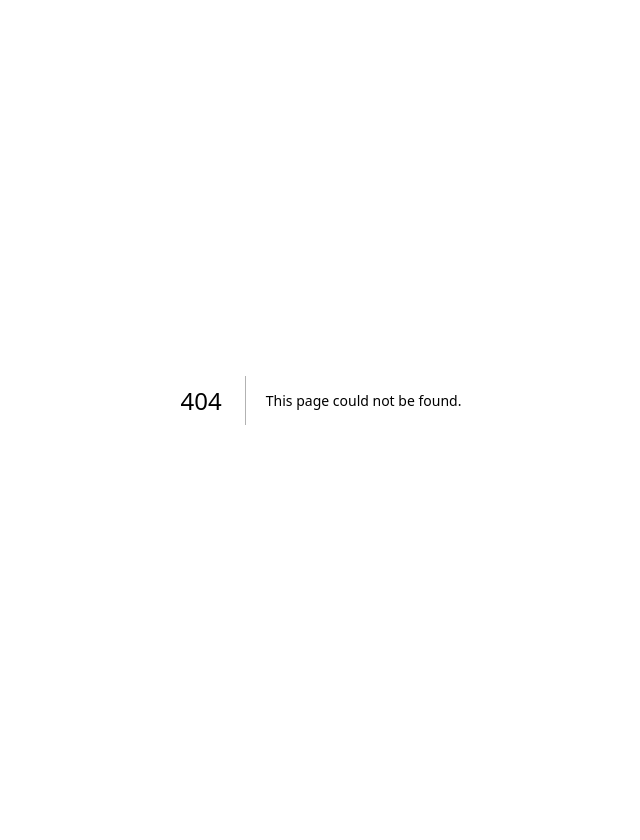
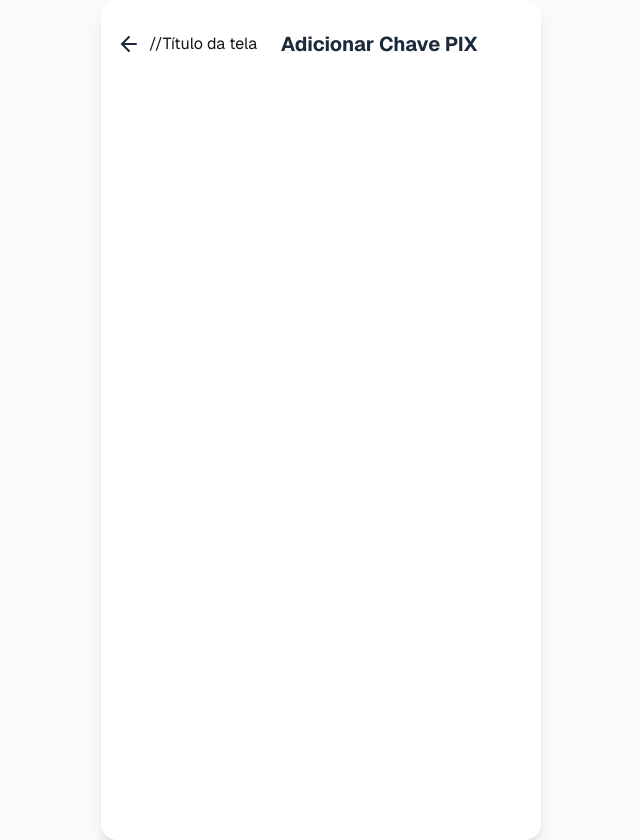
Before and after one commit to pauloisaque700/gc-projeto-pix, a Next.js app in the folder frontend/: page /pix/adicionar-chave in a window 1280 px wide. Before the commit this address had no page. Shown: the whole page, without its empty margins (319-959 px from the left). Before the commit the page ends 800 px from the top, so only its background shows below. Built offline with nearby package versions, Linux system fonts and the light colour scheme.

Commit message:
Iniciando tela

```diff
--- /dev/null
+++ b/frontend/src/app/pix/adicionar-chave/page.tsx
@@ -0,0 +1,29 @@
+import { ArrowLeft } from "lucide-react";
+
+export default function PixScreen() {
+  return (
+    // Simulador de tela de celular
+    <div className="min-h-screen bg-slate-50 md:flex md:justify-center md:items-center">
+      <main className="w-full min-h-screen bg-white px-4 py-6 flex flex-col font-sans md:max-w-[440px] md:min-h-[840px] md:shadow-lg md:rounded-2xl">
+
+        {/* Cabeçalho da Tela, que tem a seta e o título */}
+        <header className="flex items-center mb-6">
+          {/* Botão com ícone de Seta para Voltar pra tela anterior*/}
+          <button className="p-2 -ml-2 text-slate-800">
+            <ArrowLeft className="w-6 h-6 stroke-2" />
+          </button>
+          //Título da tela
+          <h1 className="text-xl font-bold text-slate-800 flex-1 text-center pr-6">
+            Adicionar Chave PIX
+          </h1>
+        </header>
+
+        {/* Conteúdo do Formulário */}
+        <div className="flex-1">
+          {/* Seus componentes de input e validação entram aqui */}
+        </div>
+
+      </main>
+    </div>
+  );
+}
```
